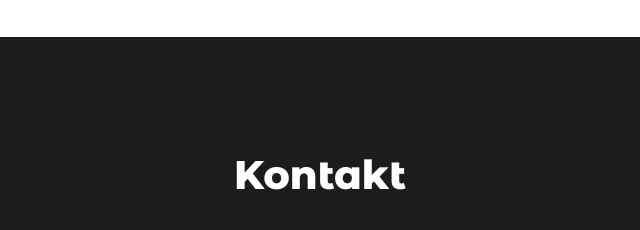
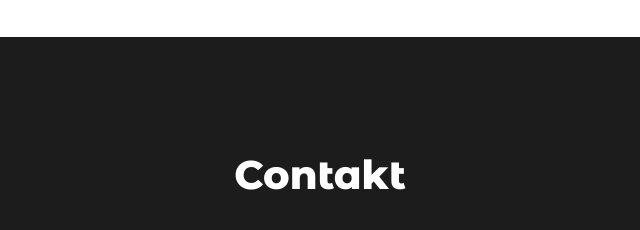
Before and after one commit to jedwab/portfolioo, a website: page index.html in a window 1280 px wide. Shown: the part 5506-5736 px from the top of the page, 320-960 px from the left. Drawn offline with nearby package versions, Linux system fonts and the light colour scheme; a script that the page names is missing.

```diff
--- a/index.html
+++ b/index.html
@@ -365,7 +365,7 @@
 
 	<footer class="contact" id="contact">
 		<div class="head_contact">
-			<h2 class="title title_contact">Kontakt</h2>
+			<h2 class="title title_contact">Contakt</h2>
 			<div class="line line_contact"></div>
 		</div>
 		<div class="contact_social">
```
